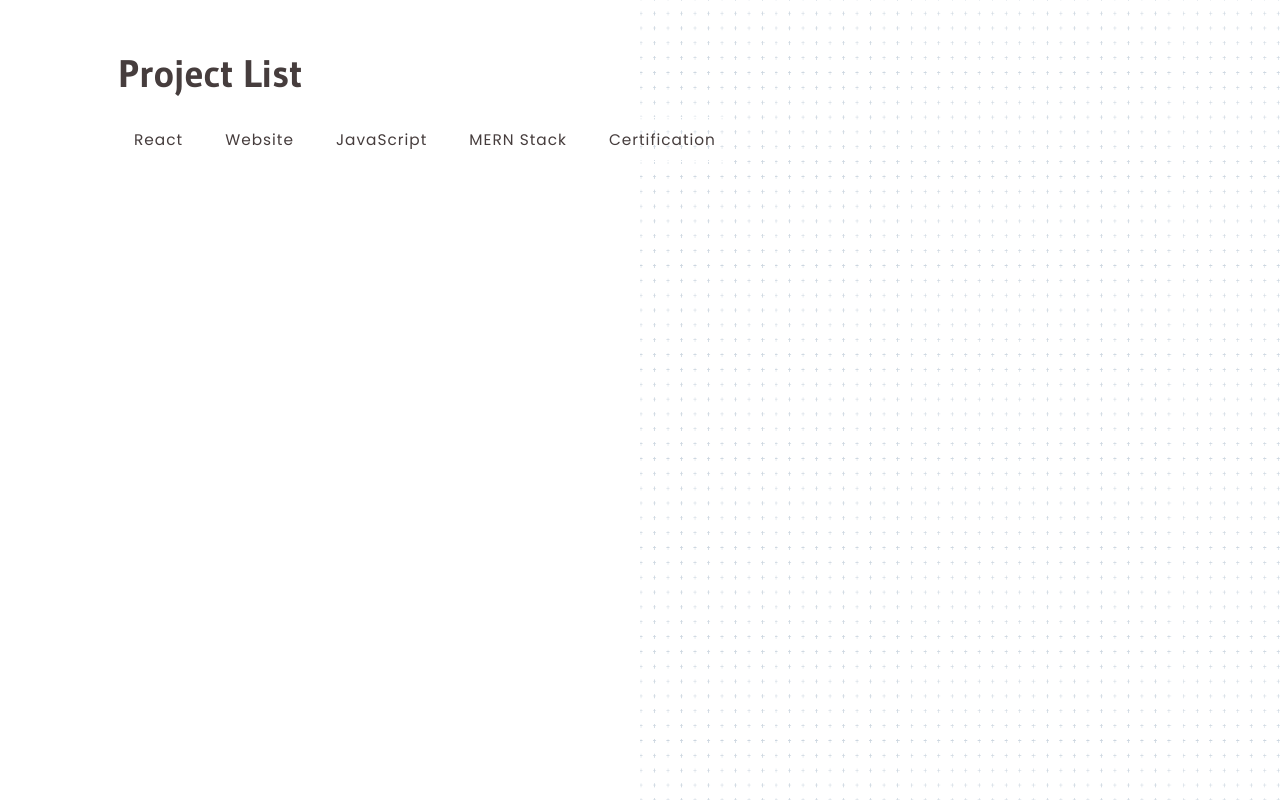
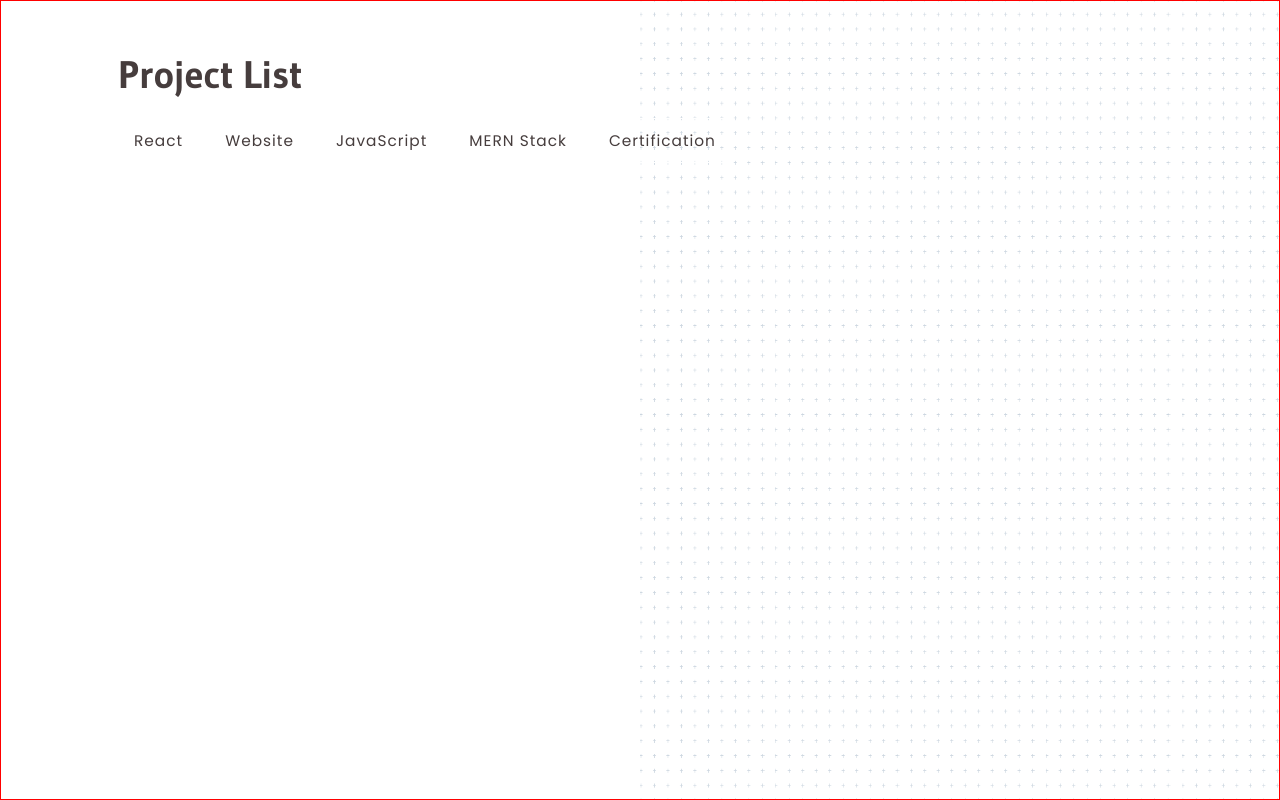
Before and after one commit to anilkapse1/kapsecode, a React (Vite) app: page /kapsecode/portfolio in a window 1280 px wide. Built offline with nearby package versions, Linux system fonts and the light colour scheme.

Commit message:
image path changed

```diff
--- a/src/components/Certificationdisplay.jsx
+++ b/src/components/Certificationdisplay.jsx
@@ -1,11 +1,12 @@
 import React from 'react'
+
 
 const Certificationdisplay = ({id,img}) => {
   return (
     <>
         <span>{id}</span>
         <div className='certification_image'>
-        <img src={`/src/assets/images/certification/${img}.png`} alt="mern"/>
+        <img src={`/kapsecode/src/assets/images/certification/${img}.png`} alt="mern"/>
         </div>
   </>
 
--- a/src/pages/Portfolio.jsx
+++ b/src/pages/Portfolio.jsx
@@ -3,17 +3,17 @@ import {  Outlet } from 'react-router-dom'
 import styled from 'styled-components'
 import Header from '../components/Header'
 import Container from '../Container'
-import plush from '../assets/images/plus.png'
+import plus from '../assets/images/plus.png'
 
 
 const Portfolio = () => {
     const Portfolio=styled.div`
-        ${'' /* background: linear-gradient(184deg, rgba(170,174,205,1) 0%, rgba(255,255,255,1) 57%); */}
+        border:1px solid red;
         min-height:100vh;
         position:relative;
         z-index:999;
         &::after{
-            background: url(/src/assets/images/plus.png) right top / 50% repeat-y;
+            background: url(${plus}) right top / 50% repeat-y;
             content: "";
             position: absolute;
             width: 100%;
```
